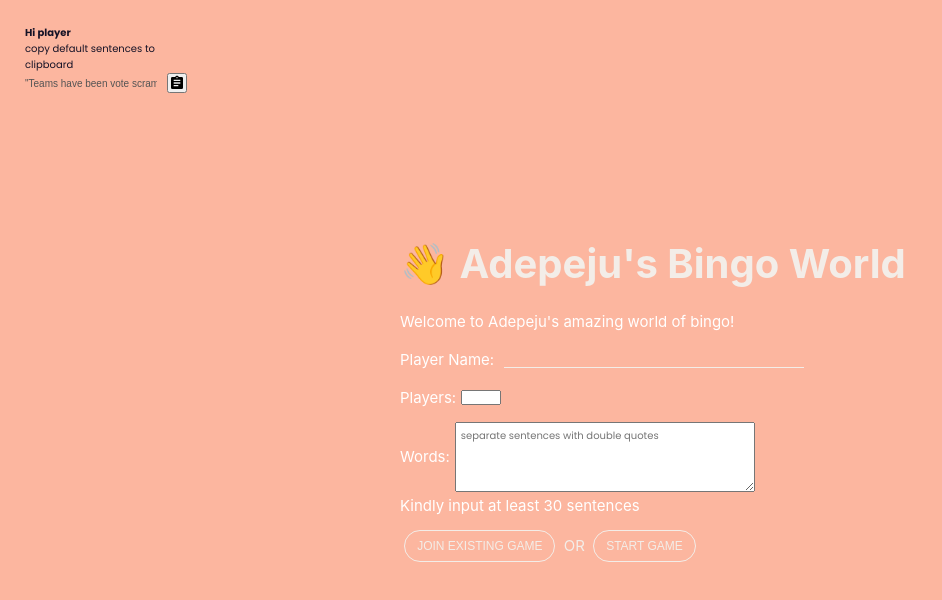
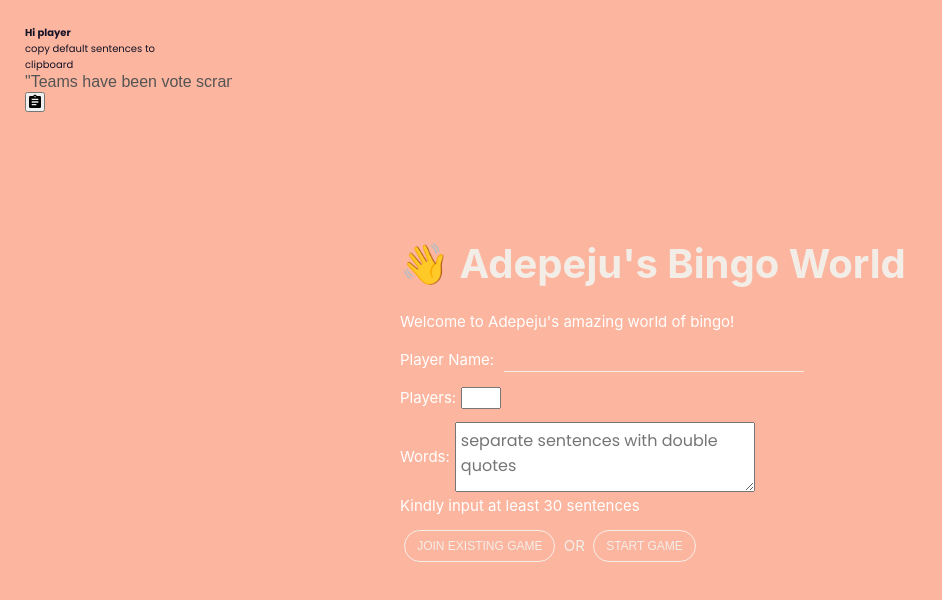
Before and after one commit to adepeju4/bingo-game, a Next.js app: page / in a window 1280 px wide. Shown: the top 600 px of the page, without its empty margins (0-942 px from the left). Built offline with nearby package versions, Linux system fonts and the light colour scheme.

Commit message:
fixed zoom

```diff
--- a/styles/globals.css
+++ b/styles/globals.css
@@ -64,5 +64,5 @@ input[type="url"],
 input[type="week"],
 select:focus,
 textarea {
-  font-size: inherit;
+  font-size: 16px;
 }
```
